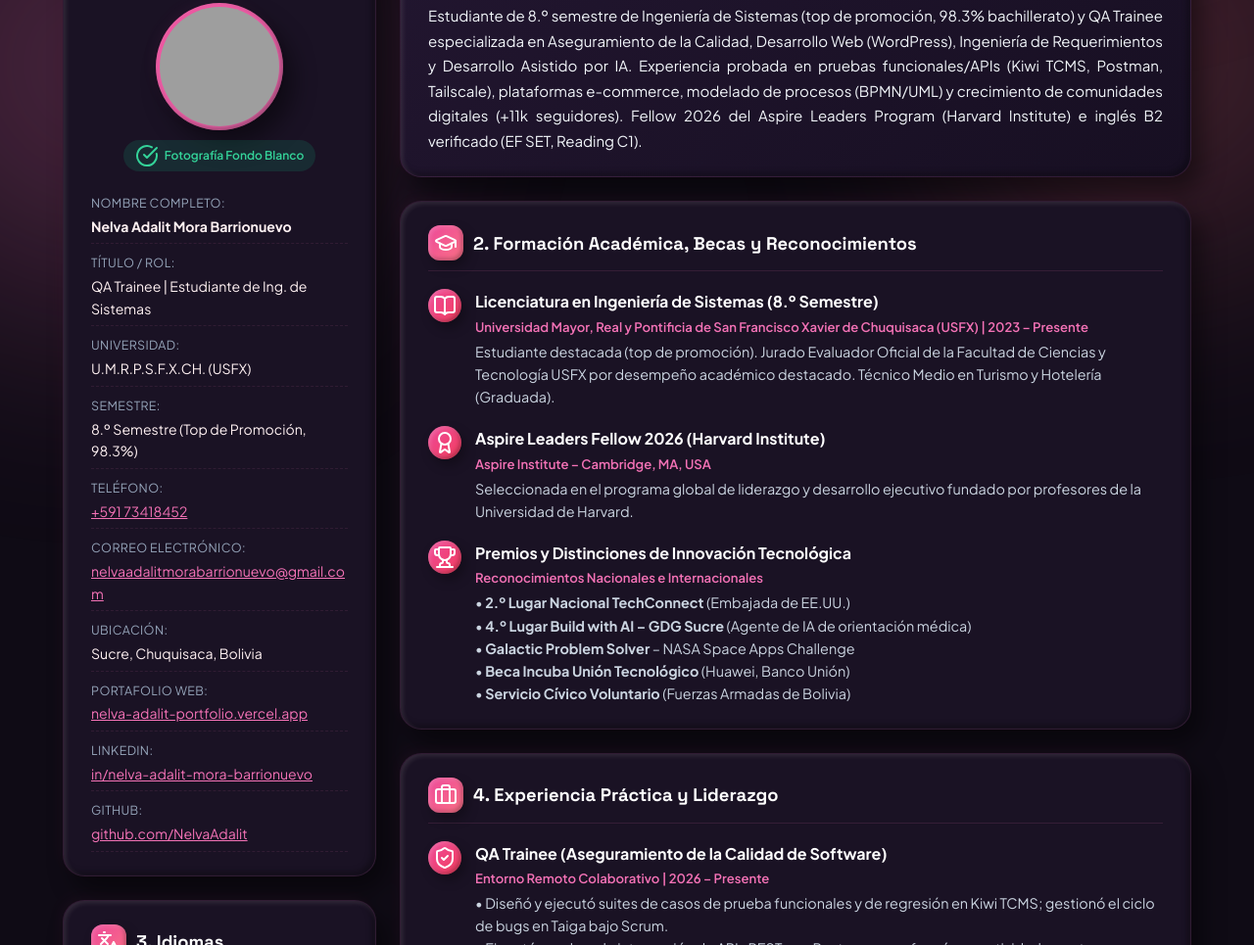
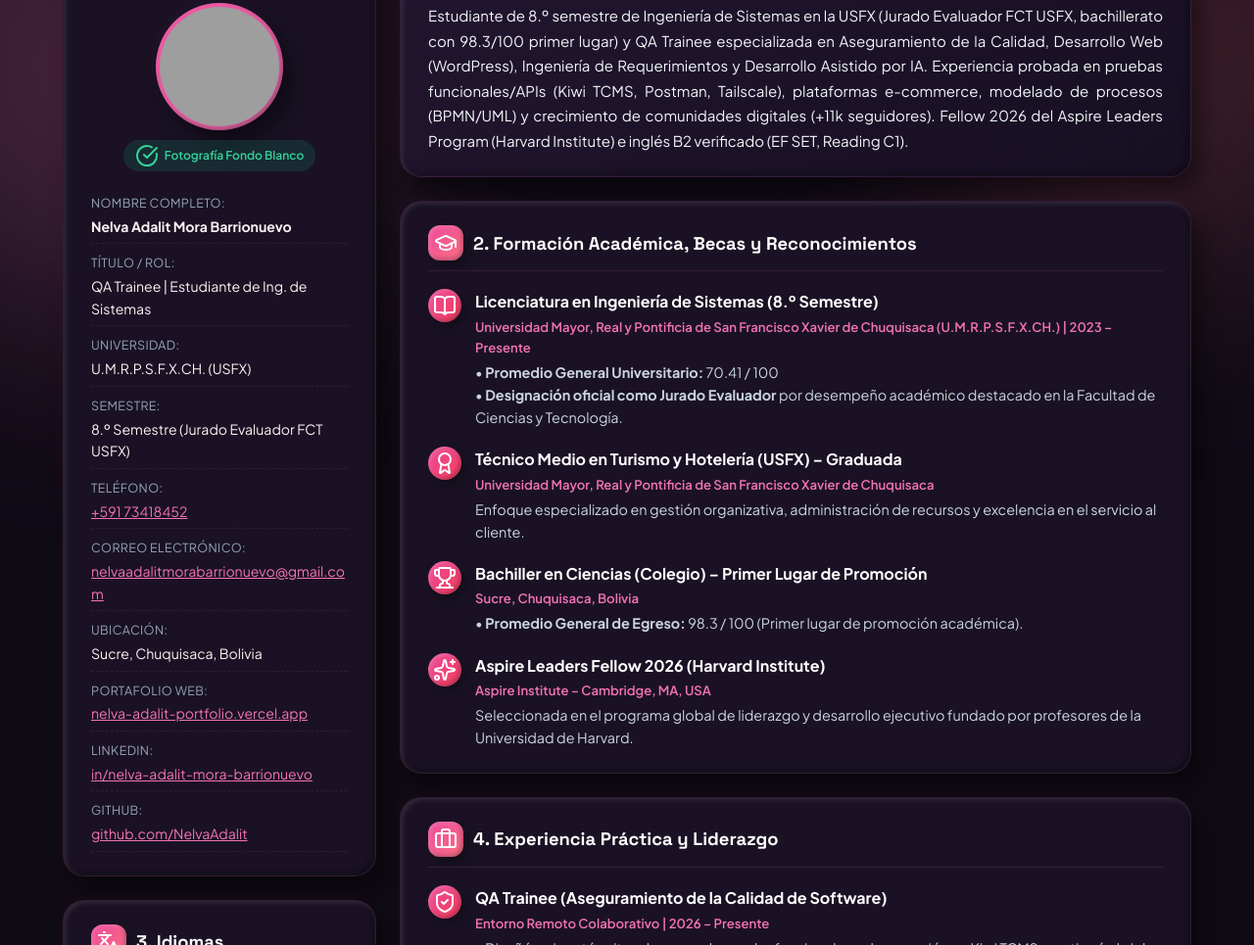
Before and after one commit to NelvaAdalit/Trabajo-Pr-ctico-No-1-SIS426-, a website built with Vite: page index.html in a window 1280 px wide. Shown: the part 504-1469 px from the top of the page at 98% size. Built offline with nearby package versions, Linux system fonts and the light colour scheme; some packages are replaced by stand-ins of ours; no server answers; the database is empty; grey boxes are pictures that could not be loaded.

Commit message:
Update_academic_record_with_exact_USFX_and_high_school_GPAs

```diff
--- a/index.html
+++ b/index.html
@@ -108,7 +108,7 @@
             </li>
             <li>
               <span class="info-label">Semestre:</span>
-              <span class="info-value">8.º Semestre (Top de Promoción, 98.3%)</span>
+              <span class="info-value">8.º Semestre (Jurado Evaluador FCT USFX)</span>
             </li>
             <li>
               <span class="info-label">Teléfono:</span>
@@ -230,7 +230,7 @@
             <h3>Perfil Profesional</h3>
           </div>
           <p class="essay-paragraph" style="font-size: 0.94rem; margin-bottom: 0;" id="bio-summary-text">
-            Estudiante de 8.º semestre de Ingeniería de Sistemas (top de promoción, 98.3% bachillerato) y QA Trainee especializada en Aseguramiento de la Calidad, Desarrollo Web (WordPress), Ingeniería de Requerimientos y Desarrollo Asistido por IA. Experiencia probada en pruebas funcionales/APIs (Kiwi TCMS, Postman, Tailscale), plataformas e-commerce, modelado de procesos (BPMN/UML) y crecimiento de comunidades digitales (+11k seguidores). Fellow 2026 del Aspire Leaders Program (Harvard Institute) e inglés B2 verificado (EF SET, Reading C1).
+            Estudiante de 8.º semestre de Ingeniería de Sistemas en la USFX (Jurado Evaluador FCT USFX, bachillerato con 98.3/100 primer lugar) y QA Trainee especializada en Aseguramiento de la Calidad, Desarrollo Web (WordPress), Ingeniería de Requerimientos y Desarrollo Asistido por IA. Experiencia probada en pruebas funcionales/APIs (Kiwi TCMS, Postman, Tailscale), plataformas e-commerce, modelado de procesos (BPMN/UML) y crecimiento de comunidades digitales (+11k seguidores). Fellow 2026 del Aspire Leaders Program (Harvard Institute) e inglés B2 verificado (EF SET, Reading C1).
           </p>
         </section>
 
@@ -245,30 +245,35 @@
               <div class="timeline-badge"><i data-lucide="book-open"></i></div>
               <div class="timeline-content">
                 <h4>Licenciatura en Ingeniería de Sistemas (8.º Semestre)</h4>
-                <span class="timeline-institution">Universidad Mayor, Real y Pontificia de San Francisco Xavier de Chuquisaca (USFX) | 2023 – Presente</span>
-                <p>Estudiante destacada (top de promoción). Jurado Evaluador Oficial de la Facultad de Ciencias y Tecnología USFX por desempeño académico destacado. Técnico Medio en Turismo y Hotelería (Graduada).</p>
+                <span class="timeline-institution">Universidad Mayor, Real y Pontificia de San Francisco Xavier de Chuquisaca (U.M.R.P.S.F.X.CH.) | 2023 – Presente</span>
+                <p>
+                  • <strong>Promedio General Universitario:</strong> 70.41 / 100<br>
+                  • <strong>Designación oficial como Jurado Evaluador</strong> por desempeño académico destacado en la Facultad de Ciencias y Tecnología.
+                </p>
               </div>
             </div>
             <div class="timeline-item">
               <div class="timeline-badge"><i data-lucide="award"></i></div>
               <div class="timeline-content">
-                <h4>Aspire Leaders Fellow 2026 (Harvard Institute)</h4>
-                <span class="timeline-institution">Aspire Institute – Cambridge, MA, USA</span>
-                <p>Seleccionada en el programa global de liderazgo y desarrollo ejecutivo fundado por profesores de la Universidad de Harvard.</p>
+                <h4>Técnico Medio en Turismo y Hotelería (USFX) – Graduada</h4>
+                <span class="timeline-institution">Universidad Mayor, Real y Pontificia de San Francisco Xavier de Chuquisaca</span>
+                <p>Enfoque especializado en gestión organizativa, administración de recursos y excelencia en el servicio al cliente.</p>
               </div>
             </div>
             <div class="timeline-item">
               <div class="timeline-badge"><i data-lucide="trophy"></i></div>
               <div class="timeline-content">
-                <h4>Premios y Distinciones de Innovación Tecnológica</h4>
-                <span class="timeline-institution">Reconocimientos Nacionales e Internacionales</span>
-                <p>
-                  • <strong>2.º Lugar Nacional TechConnect</strong> (Embajada de EE.UU.)<br>
-                  • <strong>4.º Lugar Build with AI – GDG Sucre</strong> (Agente de IA de orientación médica)<br>
-                  • <strong>Galactic Problem Solver</strong> – NASA Space Apps Challenge<br>
-                  • <strong>Beca Incuba Unión Tecnológico</strong> (Huawei, Banco Unión)<br>
-                  • <strong>Servicio Cívico Voluntario</strong> (Fuerzas Armadas de Bolivia)
-                </p>
+                <h4>Bachiller en Ciencias (Colegio) – Primer Lugar de Promoción</h4>
+                <span class="timeline-institution">Sucre, Chuquisaca, Bolivia</span>
+                <p>• <strong>Promedio General de Egreso:</strong> 98.3 / 100 (Primer lugar de promoción académica).</p>
+              </div>
+            </div>
+            <div class="timeline-item">
+              <div class="timeline-badge"><i data-lucide="sparkles"></i></div>
+              <div class="timeline-content">
+                <h4>Aspire Leaders Fellow 2026 (Harvard Institute)</h4>
+                <span class="timeline-institution">Aspire Institute – Cambridge, MA, USA</span>
+                <p>Seleccionada en el programa global de liderazgo y desarrollo ejecutivo fundado por profesores de la Universidad de Harvard.</p>
               </div>
             </div>
           </div>
```
